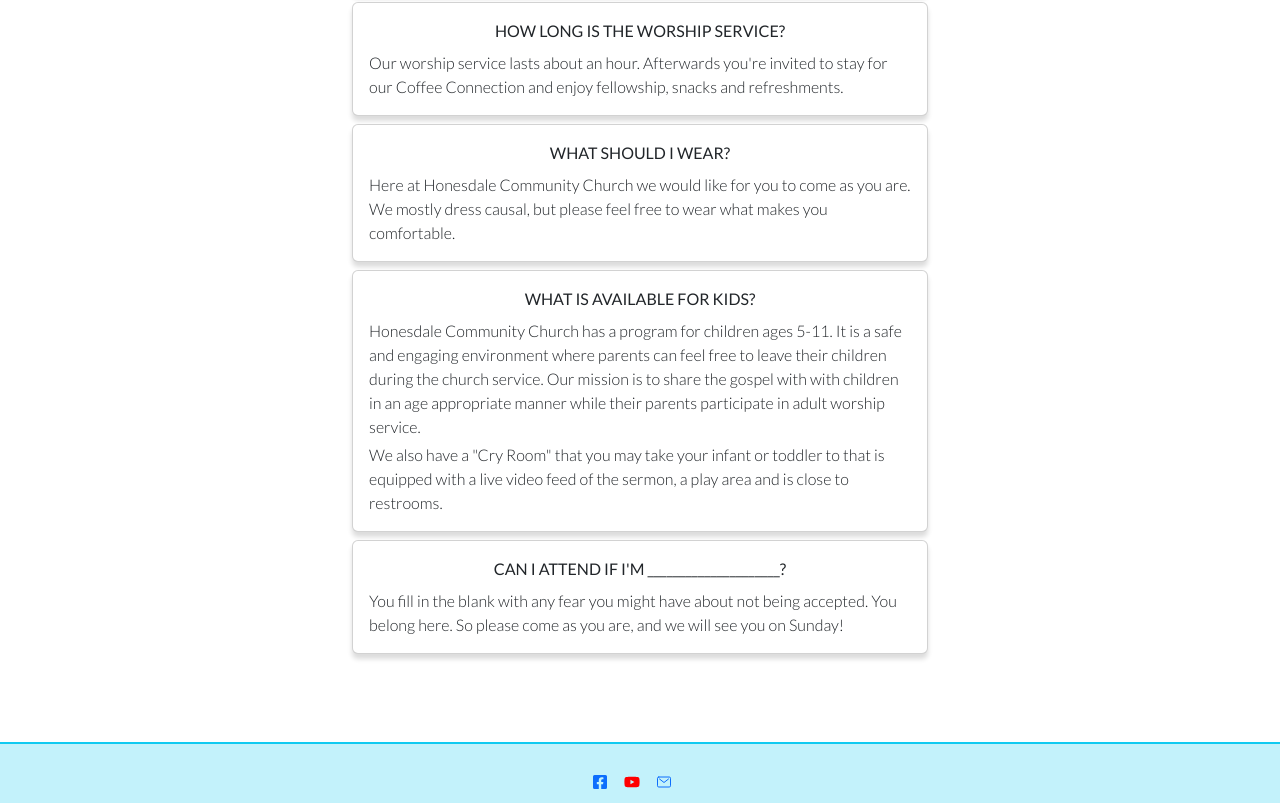
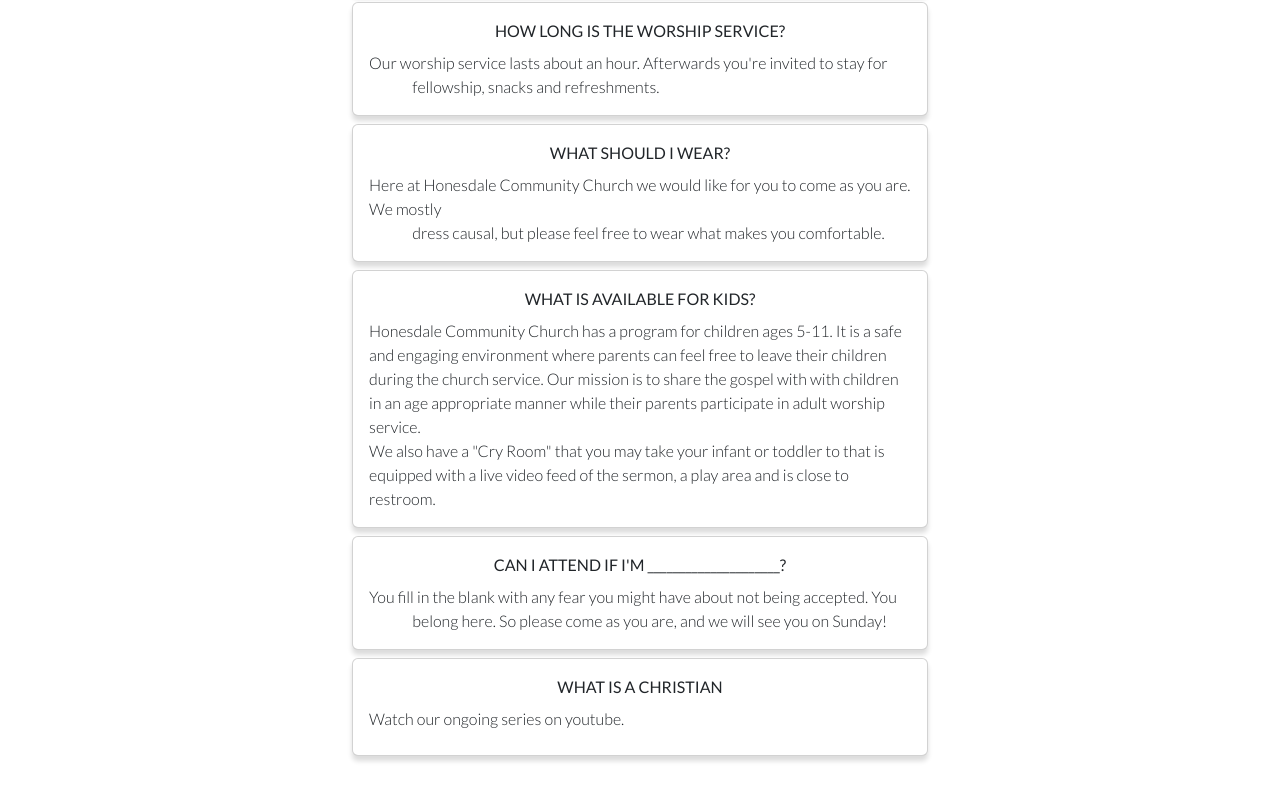
Before and after one commit to caseydean8/honesdale-cc-next, a Next.js app: page /new-here in a window 1280 px wide. Shown: the part 377-1180 px from the top of the page. Built offline with nearby package versions, Linux system fonts and the light colour scheme.

Commit message:
Added reusable video component

```diff
--- a/components/Card.tsx
+++ b/components/Card.tsx
@@ -1,9 +1,14 @@
-const Card = props => {
+interface Card {
+  title: String;
+  text: String;
+}
+
+const Card = (card: Card) => {
   return (
     <div className='card my-2'>
       <div className='card-body'>
-        <div className='card-title'>{props.title}</div>
-        <div className='card-text'>{props.text}</div>
+        <div className='card-title'>{card.title}</div>
+        <div className='card-text'>{card.text}</div>
       </div>
     </div>
   );
--- a/pages/new-here/index.js
+++ b/pages/new-here/index.js
@@ -1,6 +1,7 @@
-import React from "react";
-import Head from "next/head";
-import Balancer from "react-wrap-balancer";
+import React from 'react';
+import Head from 'next/head';
+import Balancer from 'react-wrap-balancer';
+import Card from 'components/Card';
 
 const NewHere = () => {
   return (
@@ -8,76 +9,49 @@
       <Head>
         <title>New Here?</title>
         <meta
-          name="description"
-          content="Discover when and where our Sunday service is, our casual dress policy, and what is available for children."
+          name='description'
+          content='Discover when and where our Sunday service is, our casual dress policy, and what is available for children.'
         />
       </Head>
-      <div className="new-here page-marker">
+      <div className='new-here page-marker'>
         <h2>New Here?</h2>
         <h2>What to Expect</h2>
-        <div className="card my-2">
-          <div className="card-body">
-            <div className="card-title">
-              <Balancer>
-                WHEN & WHERE is the Honesdale Community Church Service?
-              </Balancer>
+        <div className='card my-2'>
+          <div className='card-body'>
+            <div className='card-title'>
+              <Balancer>WHEN & WHERE is the Honesdale Community Church Service?</Balancer>
             </div>
-            <div className="card-text mb-2">
-              Our Sunday service is at 9:30 am. We meet for coffee beforehand at
-              9:00 am.
+            <div className='card-text mb-2'>
+              Our Sunday service is at 9:30 am. We meet for coffee beforehand at 9:00 am.
             </div>
             <div>Our address is</div>
             <div>1113 Church Street</div>
             <div>Honesdale, PA 18431</div>
           </div>
         </div>
-        <div className="card my-2">
-          <div className="card-body">
-            <div className="card-title">HOW LONG IS THE WORSHIP SERVICE?</div>
-            <div className="card-text">
-              Our worship service lasts about an hour. Afterwards you're invited
-              to stay for our Coffee Connection and enjoy fellowship, snacks and
-              refreshments.
-            </div>
-          </div>
-        </div>
-        <div className="card my-2">
-          <div className="card-body">
-            <div className="card-title">WHAT SHOULD I WEAR?</div>
-            <div className="card-text">
-              Here at Honesdale Community Church we would like for you to come
-              as you are. We mostly dress causal, but please feel free to wear
-              what makes you comfortable.
-            </div>
-          </div>
-        </div>
-        <div className="card my-2">
-          <div className="card-body">
-            <div className="card-title">WHAT IS AVAILABLE FOR KIDS? </div>
-            <div className="card-text mb-1">
-              Honesdale Community Church has a program for children ages 5-11.
-              It is a safe and engaging environment where parents can feel free
-              to leave their children during the church service. Our mission is
-              to share the gospel with with children in an age appropriate
-              manner while their parents participate in adult worship service.
-            </div>
-            <div className="card-text">
-              We also have a "Cry Room" that you may take your infant or toddler
-              to that is equipped with a live video feed of the sermon, a play
-              area and is close to restrooms.
-            </div>
-          </div>
-        </div>
-        <div className="card my-2">
-          <div className="card-body">
-            <div className="card-title">
-              CAN I ATTEND IF I'M _____________________?
-            </div>
-            <div className="card-text">
-              You fill in the blank with any fear you might have about not being
-              accepted. You belong here. So please come as you are, and we will
-              see you on Sunday!
-            </div>
+        <Card
+          title='HOW LONG IS THE WORSHIP SERVICE?'
+          text="Our worship service lasts about an hour. Afterwards you're invited to stay for
+              fellowship, snacks and refreshments."
+        />
+        <Card
+          title='WHAT SHOULD I WEAR?'
+          text='Here at Honesdale Community Church we would like for you to come as you are. We mostly
+              dress causal, but please feel free to wear what makes you comfortable.'
+        />
+        <Card
+          title='WHAT IS AVAILABLE FOR KIDS?'
+          text={`Honesdale Community Church has a program for children ages 5-11. It is a safe and engaging environment where parents can feel free to leave their children during the church service. Our mission is to share the gospel with with children in an age appropriate manner while their parents participate in adult worship service.\nWe also have a "Cry Room" that you may take your infant or toddler to that is equipped with a live video feed of the sermon, a play area and is close to restroom.`}
+        />
+        <Card
+          title="CAN I ATTEND IF I'M _____________________?"
+          text='You fill in the blank with any fear you might have about not being accepted. You
+              belong here. So please come as you are, and we will see you on Sunday!'
+        />
+        <div className='card my-2'>
+          <div className='card-body'>
+            <div className='card-title'>WHAT IS A CHRISTIAN</div>
+            <div className='card-text mb-2'>Watch our ongoing series on youtube.</div>
           </div>
         </div>
       </div>
--- a/pages/our-beliefs/index.js
+++ b/pages/our-beliefs/index.js
@@ -2,7 +2,7 @@
 import Head from 'next/head';
 import Image from 'next/image';
 import ReadingScriptures from 'public/over-shoulder-scriptures.webp';
-import Card from '../../components/Card';
+import Card from 'components/Card';
 
 const OurBeliefs = () => {
   return (
--- a/styles/globals.css
+++ b/styles/globals.css
@@ -19,6 +19,10 @@
   /* shadow visualizer site */
   /* https://manuarora.in/boxshadows */
   box-shadow: 0px 5px 5px 0px #00000024;
+}
+
+.card-text {
+  white-space: pre-wrap;
 }
 
 /* footer  */
@@ -158,7 +162,7 @@
   transition: height 0.5s;
 }
 
-@media (min-width:801px) {
+@media (min-width: 801px) {
   .card-text {
     text-align: left;
   }
```
Also changed, not shown: components/Video.tsx (added, +23 -0 lines), pages/videos/index.js (+12 -18 lines).
